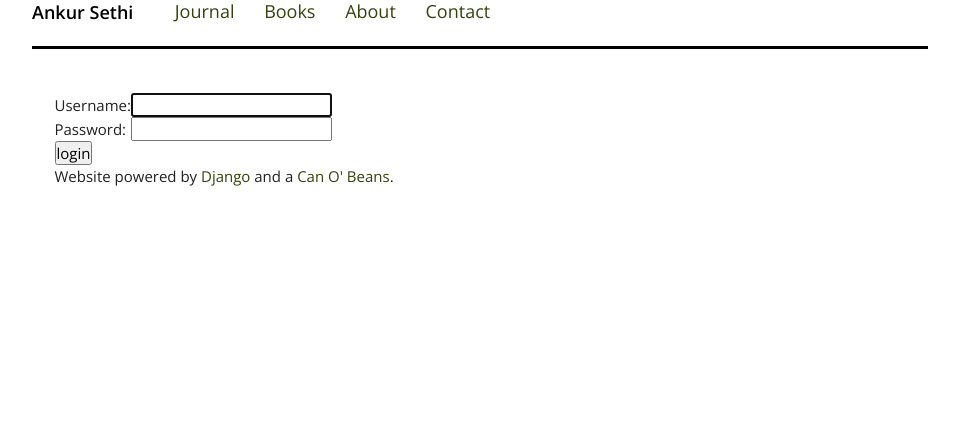
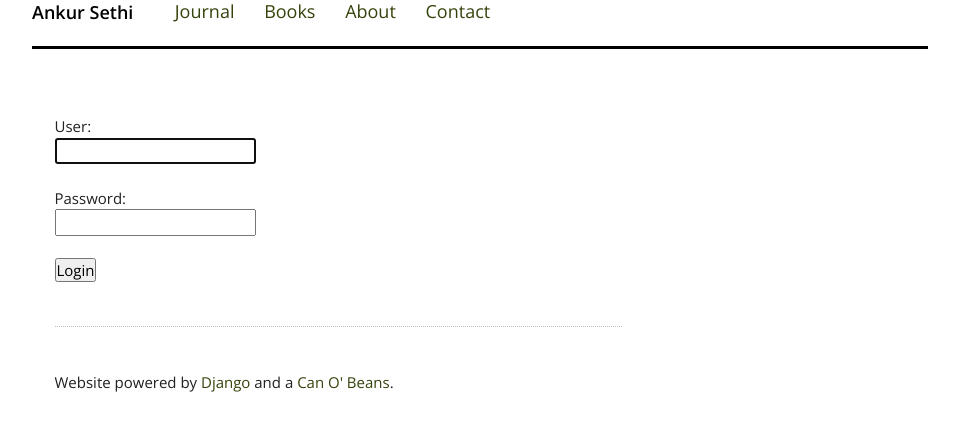
Before and after one commit to s3thi/can_o_beans, a Django app: page /login/ in a window 1280 px wide. Shown: the part 15-446 px from the top of the page, without its empty margins (160-1119 px from the left). Run offline with Django 3.2, Linux system fonts and the light colour scheme; style sheets or scripts are compiled from the project's sources.

Commit message:
CSS fixes.

```diff
--- a/gravy/static/gravy/style.scss
+++ b/gravy/static/gravy/style.scss
@@ -177,13 +177,13 @@ ul {
     float: right;
 }
 
-/* Styles for journal archive. */
-
-.journal_entry {
+.content_block {
     padding-bottom: 1.433333em;
     margin-bottom: 2.933333em;
     border-bottom: dotted 1px silver;
 }
+
+/* Styles for journal archive. */
 
 .journal_entry_meta {
     color: $journal_entry_meta_color;
--- a/gravy/templates/registration/login.html
+++ b/gravy/templates/registration/login.html
@@ -5,25 +5,19 @@
 
 {% block content %}
 
+  <section class="content_block">
   {% if form.errors %}
   <p>Your username and password didn't match. Please try again.</p>
   {% endif %}
 
   <form method="post" action="/login/">
   {% csrf_token %}
-  <table>
-  <tr>
-    <td>{{ form.username.label_tag }}</td>
-    <td>{{ form.username }}</td>
-  </tr>
-  <tr>
-    <td>{{ form.password.label_tag }}</td>
-    <td>{{ form.password }}</td>
-  </tr>
-  </table>
+    <p>User:<br>{{ form.username }}<p>
+    <p>Password:<br>{{ form.password }}</p>
 
-  <input type="submit" value="login" />
-  <input type="hidden" name="next" value="{{ next }}" />
+  <p><input type="submit" value="Login">
+  <input type="hidden" name="next" value="{{ next }}"></p>
   </form>
+  </section>
 
 {% endblock %}
--- a/journal/templates/journal/base.html
+++ b/journal/templates/journal/base.html
@@ -5,7 +5,7 @@
 
   {% block entry_list %}
     {% for journal_entry in journal_entry_list %}
-      <section class="journal_entry">
+      <section class="content_block">
         <div class="journal_entry_head">
           {% if journal_entry.title %}
             <h2>{{ journal_entry.title }}</h2>
--- a/journal/templates/journal/entry.html
+++ b/journal/templates/journal/entry.html
@@ -8,7 +8,7 @@
 {% endblock %}
 
 {% block content %}
-  <section class="journal_entry">
+  <section class="content_block">
 
     <div class="journal_entry_head">
       <h2 class="journal_entry_title"><a href="{{ journal_entry.url }}">{{ journal_entry.title }}</a></h2>
--- a/journal/templates/journal/journal_index.html
+++ b/journal/templates/journal/journal_index.html
@@ -3,7 +3,7 @@
 
 {% block entry_list %}
   {% for journal_entry in journal_entry_list %}
-    <section class="journal_entry">
+    <section class="content_block">
       <div class="journal_entry_head">
         <h2 class="journal_entry_title"><a href="{{ journal_entry.url }}">{{ journal_entry.title }}</a></h2>
               <a href="{{ journal_entry.url }}"><span class="permalink"> &infin; </span></a><span class="journal_entry_meta">{{ journal_entry.published_on|date:"M d, Y" }}</span>
```
